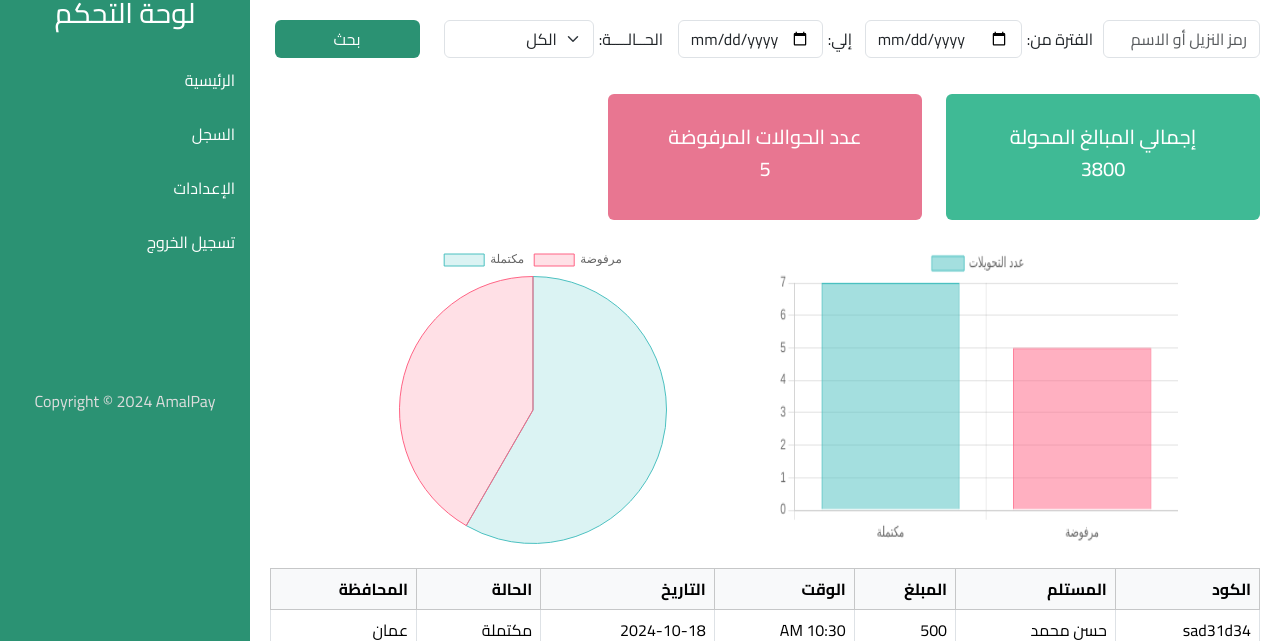
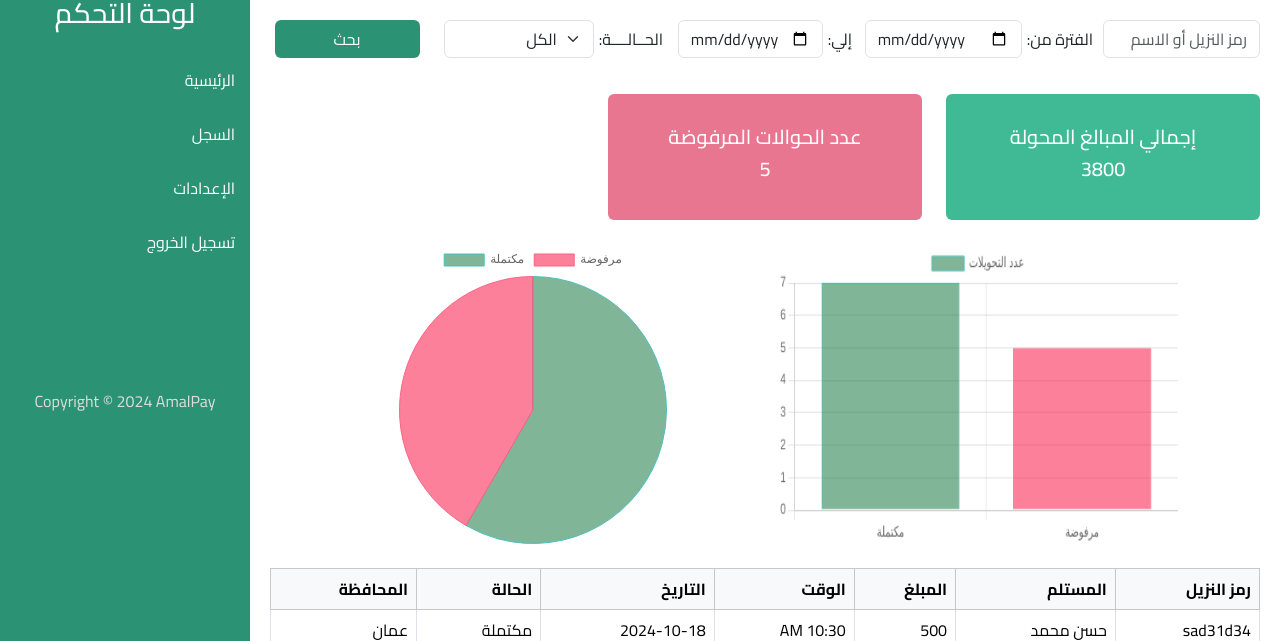
Before and after one commit to Nour-Abotaleb/AmalPay, a plain HTML site: page index.html in a window 1280 px wide. Shown: the part 159-800 px from the top of the page. Drawn offline with nearby package versions, Linux system fonts and the light colour scheme.

Commit message:
first commit

```diff
--- a/css/style.css
+++ b/css/style.css
@@ -178,3 +178,8 @@ canvas {
   }
 
 }
+
+h1 {
+  background-color: rgba(3, 110, 49, 0.5);
+  color: rgba(250, 2, 52, 0.5)
+}
--- a/index.html
+++ b/index.html
@@ -128,7 +128,7 @@
         <table class="table table-bordered" id="transactionTable">
             <thead class="table-light">
                 <tr>
-                    <th>الكود</th>
+                    <th>رمز النزيل</th>
                     <th>المستلم</th>
                     <th>المبلغ</th>
                     <th>الوقت</th>
--- a/js/main.js
+++ b/js/main.js
@@ -2,7 +2,6 @@
 let transactions = [];
 let users = [];
 
-// Initialize cards to empty
 document.getElementById("recipientName").innerHTML = '';
 document.getElementById("totalAmount").innerHTML = '';
 document.getElementById("rejectedCount").innerHTML = '';
@@ -18,29 +17,28 @@ document.addEventListener("DOMContentLoaded", function () {
             transactions = data.transactions;
             users = data.users;
             console.log('Transactions:', transactions);
-            console.log('Users:', users); // Check if data is properly loaded
+            console.log('Users:', users);
 
-            // Initially display all transactions
             displayTransactions(transactions);
-            updateCards(transactions); // Ensure card stats are updated for all transactions
+            updateCards(transactions);
         })
         .catch(error => console.error('Error fetching JSON:', error));
 });
 
-// Function to get user by user code
+// get user by user code
 function getUserByCode(code) {
     return users.find(user => user.code === code) || null;
 }
 
-// Function to display transactions in the table
+// display transactions in the table
 function displayTransactions(filteredTransactions) {
     const tableBody = document.querySelector("#transactionTable tbody");
-    tableBody.innerHTML = ''; // Clear previous table content
+    tableBody.innerHTML = '';
 
     if (filteredTransactions.length > 0) {
         filteredTransactions.forEach(transaction => {
             const user = getUserByCode(transaction.userCode);
-            if (!user) return; // Skip if user not found
+            if (!user) return;
 
             const row = document.createElement("tr");
             row.classList.add(transaction.status === "مكتملة" ? "completed" : "rejected");
@@ -57,14 +55,13 @@ function displayTransactions(filteredTransactions) {
             tableBody.appendChild(row);
         });
 
-        document.getElementById("transactionTable").style.display = "table"; // Show table
-        updateCards(filteredTransactions); // Update card details
+        document.getElementById("transactionTable").style.display = "table";
+        updateCards(filteredTransactions);
     } else {
-        hideCards(); // Hide cards and table if no transactions are found
+        hideCards();
     }
 }
 
-// Event listener for search button
 document.querySelector("#searchButton").addEventListener("click", searchTransactions);
 
 function searchTransactions() {
@@ -98,8 +95,8 @@ function searchTransactions() {
 }
 
 function hideCards() {
-    document.getElementById("cardsContainer").style.display = "none"; // Hide cards
-    document.getElementById("transactionTable").style.display = "none"; // Hide table
+    document.getElementById("cardsContainer").style.display = "none";
+    document.getElementById("transactionTable").style.display = "none";
 }
 
 let transfersChart, barChart;
@@ -117,8 +114,8 @@ function createChart(completedCount, rejectedCount) {
                 datasets: [{
                     data: [completedCount, rejectedCount],
                     backgroundColor: [
-                        'rgba(75, 192, 192, 0.2)',
-                        'rgba(255, 99, 132, 0.2)'
+                        'rgba(3, 110, 49, 0.5)',
+                        'rgba(250, 2, 52, 0.5)'
                     ],
                     borderColor: [
                         'rgba(75, 192, 192, 1)',
@@ -161,8 +158,8 @@ function createBarChart(completedCount, rejectedCount) {
                     label: 'عدد التحويلات',
                     data: [completedCount, rejectedCount],
                     backgroundColor: [
-                        'rgba(75, 192, 192, 0.5)',
-                        'rgba(255, 99, 132, 0.5)'
+                         'rgba(3, 110, 49, 0.5)',
+                        'rgba(250, 2, 52, 0.5)'
                     ],
                     borderColor: [
                         'rgba(75, 192, 192, 1)',
@@ -198,7 +195,7 @@ function createBarChart(completedCount, rejectedCount) {
 
 function updateCards(filteredTransactions) {
     if (filteredTransactions.length === 0) {
-        hideCards(); // Hide cards if no transactions are found
+        hideCards();
         return;
     }
 
@@ -212,19 +209,15 @@ function updateCards(filteredTransactions) {
 
     const completedCount = filteredTransactions.length - rejectedCount;
 
-    // Update card details
     document.getElementById("recipientName").innerHTML = `<h5>${filteredTransactions[0].userCode}</h5>`;
     document.getElementById("totalAmount").innerHTML = `<h5>${totalAmount}</h5>`;
     document.getElementById("rejectedCount").innerHTML = `<h5>${rejectedCount}</h5>`;
 
-    // Create or update the charts
-    createChart(completedCount, rejectedCount); // Update pie chart
-    createBarChart(completedCount, rejectedCount); // Update bar chart
+    createChart(completedCount, rejectedCount);
+    createBarChart(completedCount, rejectedCount);
 
-    document.getElementById("cardsContainer").style.display = "flex"; // Show cards
+    document.getElementById("cardsContainer").style.display = "flex";
 }
-
-// Initialize charts on page load
 document.addEventListener("DOMContentLoaded", function () {
     const completedCount = transactions.filter(t => t.status === "مكتملة").length;
     const rejectedCount = transactions.filter(t => t.status === "مرفوضة").length;
@@ -233,7 +226,6 @@ document.addEventListener("DOMContentLoaded", function () {
     createBarChart(completedCount, rejectedCount);
 });
 
-// Sidebar toggle functionality
 document.addEventListener('DOMContentLoaded', function () {
     const menuIcon = document.querySelector('.navbar .icons i');
     const sidebar = document.querySelector('.sidebar');
```
